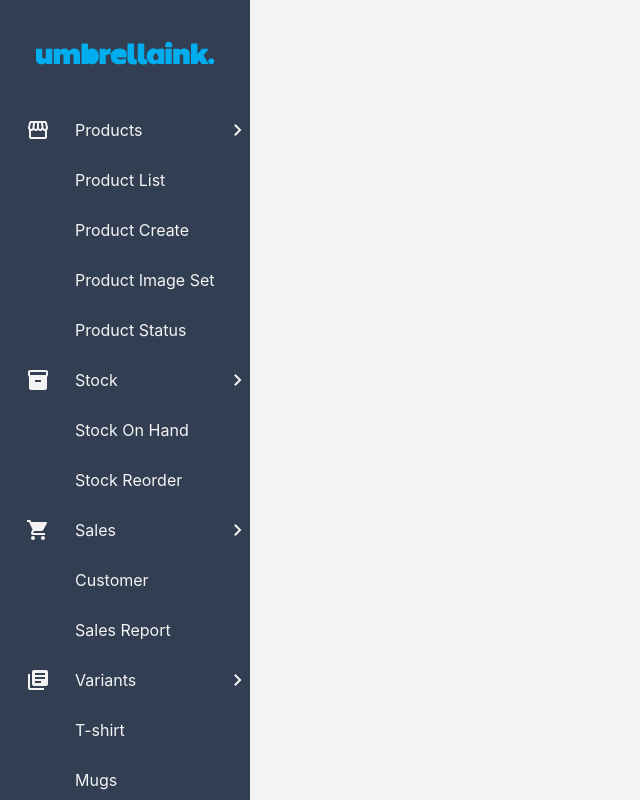
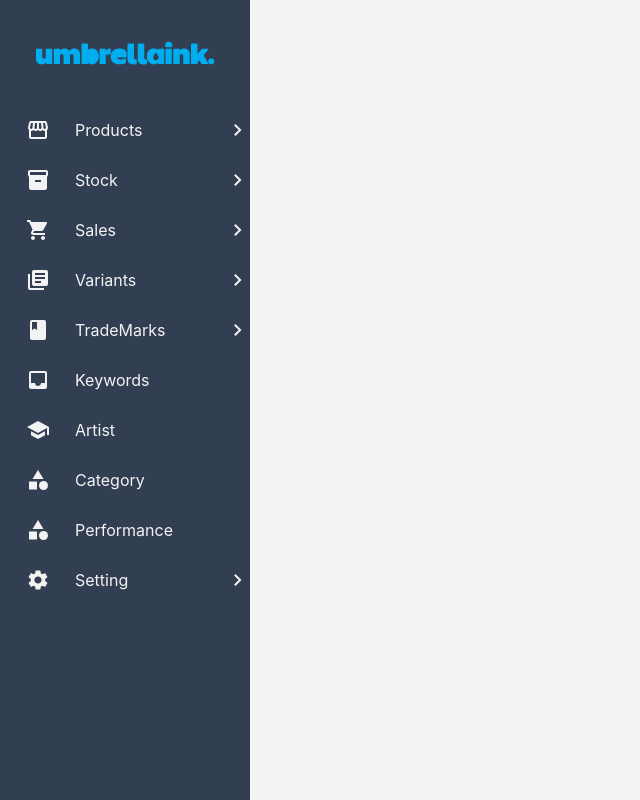
Before and after one commit to NightW0lfff/Zedflow-Project, a React (Create React App) app: page / in a window 1280 px wide. Shown: the top 800 px of the page, without its empty margins (0-640 px from the left). Built offline with nearby package versions, Linux system fonts and the light colour scheme.

Commit message:
Updated Code
Now can open the different menus at the same time, and the animation of the dropdown menu is improved.

```diff
--- a/src/App.js
+++ b/src/App.js
@@ -1,12 +1,14 @@
 import "./style.css";
 // import TabList from "./Components/NavigationTab/TabList";
 import Sidebar from "./Components/Sidebar";
+// import Test from "./Test.js";
 
 function App() {
   return (
     <div className="App">
       <container>
         <Sidebar />
+        {/* <Test /> */}
       </container>
     </div>
   );
--- a/src/Components/Sidebar.js
+++ b/src/Components/Sidebar.js
@@ -8,30 +8,30 @@ import KeyboardArrowRightIcon from "@mui/icons-material/KeyboardArrowRight";
 function Sidebar(props) {
   // Get the current path
   const path = useLocation();
-  // Put the array inside to be able to keep all the select list open
-  const [sublistVisible, setSublistVisible] = useState({
-    id: null,
-    open: false,
+
+  const [arrowRotation, setArrowRotation] = useState(false);
+  const [openList, setOpenList] = useState(() => {
+    return SidebarData.filter((value) => value.hasSubList).map((value, key) => {
+      return { id: value.id, open: false };
+    });
   });
-  const [arrowRotation, setArrowRotation] = useState(false);
 
-  function setId(id) {
-    setSublistVisible(
-      sublistVisible.id !== id && { ...sublistVisible, id: id }
-    );
+  function isOpen(index) {
+    // Use the find function to get the object with the specified id
+    const item = openList.find((item) => item.id === index);
+    if (item) {
+      return item.open;
+    }
+    return false;
   }
 
-  function toggleSublist(id) {
-    setId(id);
-    setSublistVisible(
-      sublistVisible.id === id
-        ? { ...sublistVisible, open: !sublistVisible.open }
-        : { ...sublistVisible, open: false }
+  function toggleOpen(index) {
+    // Use the map function to create a new array with the updated state
+    setOpenList((prevState) =>
+      prevState.map((item) =>
+        item.id === index ? { ...item, open: !item.open } : item
+      )
     );
-  }
-
-  function isOpen(id) {
-    return sublistVisible.id === id && sublistVisible.open;
   }
 
   return (
@@ -67,7 +67,7 @@ function Sidebar(props) {
               ) : (
                 <div
                   className="list-container"
-                  onClick={() => toggleSublist(key)}
+                  onClick={() => toggleOpen(key)}
                   id={isActive && "active"}
                 >
                   <i id="icon">{value.icon}</i>
@@ -76,7 +76,6 @@ function Sidebar(props) {
                     <KeyboardArrowRightIcon
                       id="arrow"
                       onClick={() => {
-                        toggleSublist(key);
                         setArrowRotation(!arrowRotation);
                       }}
                       className={isOpen(key) ? "rotate" : ""}
@@ -87,7 +86,7 @@ function Sidebar(props) {
 
               {/* Sidebar Sublist */}
               {value.hasSubList && (
-                <ul className={`sublist ${isOpen(key) ? "hidden" : ""}`}>
+                <ul className={`sublist ${isOpen(key) ? "" : "hidden"}`}>
                   {/* Create a sublist for each list item that has Sublist */}
                   {value.subList.map((subValue, subKey) => {
                     // Check if the current path is the same as the path in the sidebar data
--- a/src/Components/SidebarData.js
+++ b/src/Components/SidebarData.js
@@ -11,6 +11,7 @@ import SettingsIcon from "@mui/icons-material/Settings";
 
 const SidebarData = [
   {
+    id: 0,
     title: "Products",
     icon: <StorefrontIcon />,
     path: "/products",
@@ -35,6 +36,7 @@ const SidebarData = [
     ],
   },
   {
+    id: 1,
     title: "Stock",
     icon: <InventoryIcon />,
     path: "/stock",
@@ -51,6 +53,7 @@ const SidebarData = [
     ],
   },
   {
+    id: 2,
     title: "Sales",
     icon: <ShoppingCartIcon />,
     path: "/Sales",
@@ -67,6 +70,7 @@ const SidebarData = [
     ],
   },
   {
+    id: 3,
     title: "Variants",
     icon: <LibraryBooksIcon />,
     path: "/variants",
@@ -132,6 +136,7 @@ const SidebarData = [
     ],
   },
   {
+    id: 4,
     title: "TradeMarks",
     icon: <BookIcon />,
     path: "/trademarks",
@@ -155,33 +160,38 @@ const SidebarData = [
     ],
   },
   {
+    id: 5,
     title: "Keywords",
     icon: <InboxIcon />,
     path: "/keywords",
     hasSubList: false,
   },
   {
+    id: 6,
     title: "Artist",
     icon: <SchoolIcon />,
     path: "/artist",
     hasSubList: false,
   },
   {
+    id: 7,
     title: "Category",
     icon: <CategoryIcon />,
-    path: "/Category",
+    path: "/category",
     hasSubList: false,
   },
   {
+    id: 8,
     title: "Performance",
     icon: <CategoryIcon />,
-    path: "/Performance",
+    path: "/performance",
     hasSubList: false,
   },
   {
+    id: 9,
     title: "Setting",
     icon: <SettingsIcon />,
-    path: "/Setting",
+    path: "/setting",
     hasSubList: true,
     subList: [
       {
--- a/src/style.css
+++ b/src/style.css
@@ -9,6 +9,7 @@ container {
   margin: 0;
   padding: 0;
   height: 100%;
+  min-height: 100vh;
   width: 100%;
 }
 
@@ -16,6 +17,7 @@ container {
   position: relative;
   width: 250px;
   height: 100%;
+  min-height: 100vh;
   background-color: #323f52;
   color: #f4f3f4;
 }
@@ -51,15 +53,16 @@ container {
   width: 100%;
   max-height: 0;
   padding: 0;
-  transition: max-height 0.85s ease-in-out;
+  transition: max-height 0.6s ease-out;
+
   overflow: hidden;
 }
 
 .sublist {
   list-style-type: none;
   padding: 0;
-  max-height: 500px;
-  transition: max-height 0.85s ease-in-out;
+  max-height: 350px;
+  transition: max-height 0.6s ease-out;
   overflow: hidden;
 }
 
@@ -112,7 +115,7 @@ container {
 
 /* Add arrow animation */
 #arrow {
-  transition: transform 0.7s;
+  transition: transform 0.6s;
 }
 
 #arrow.rotate {
```
